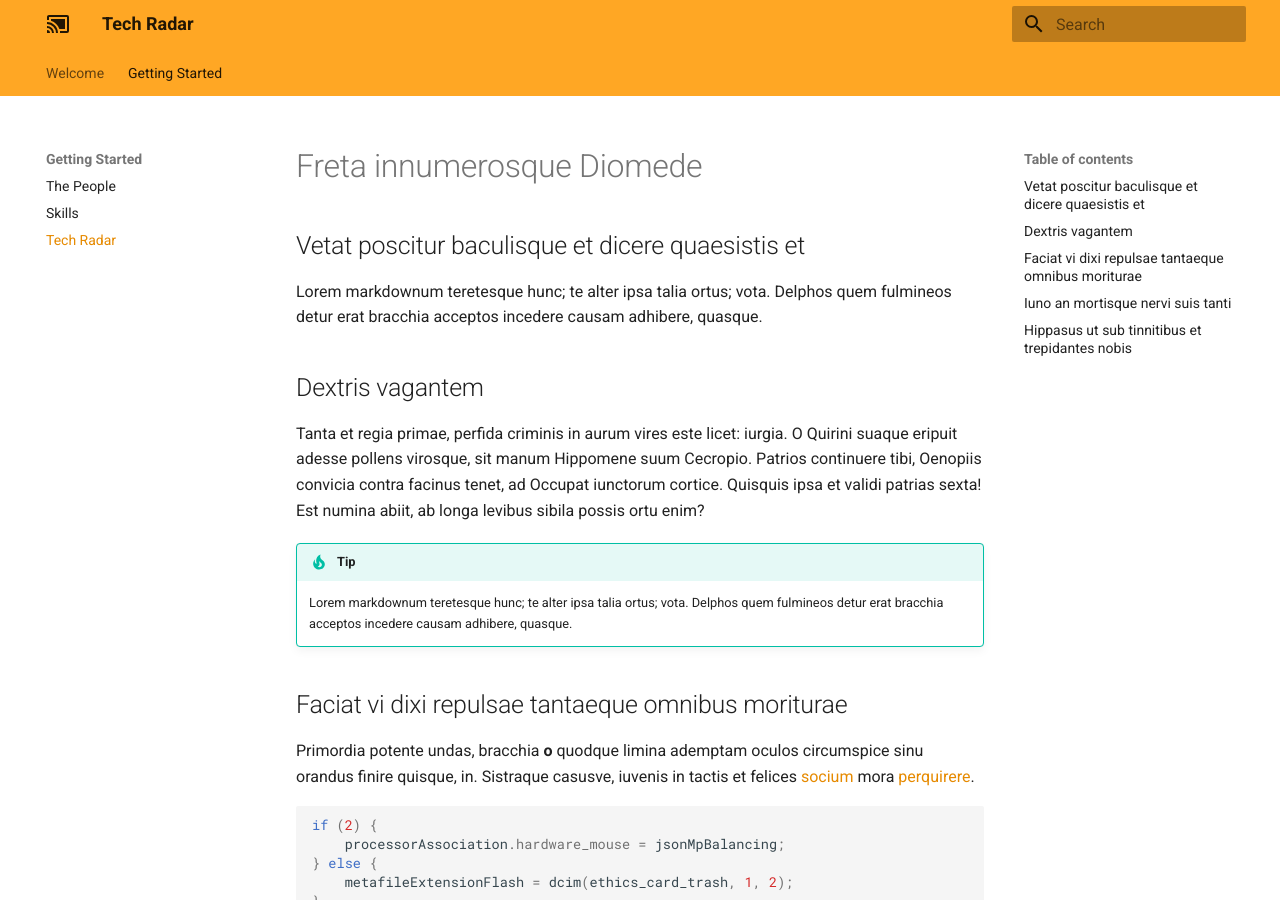
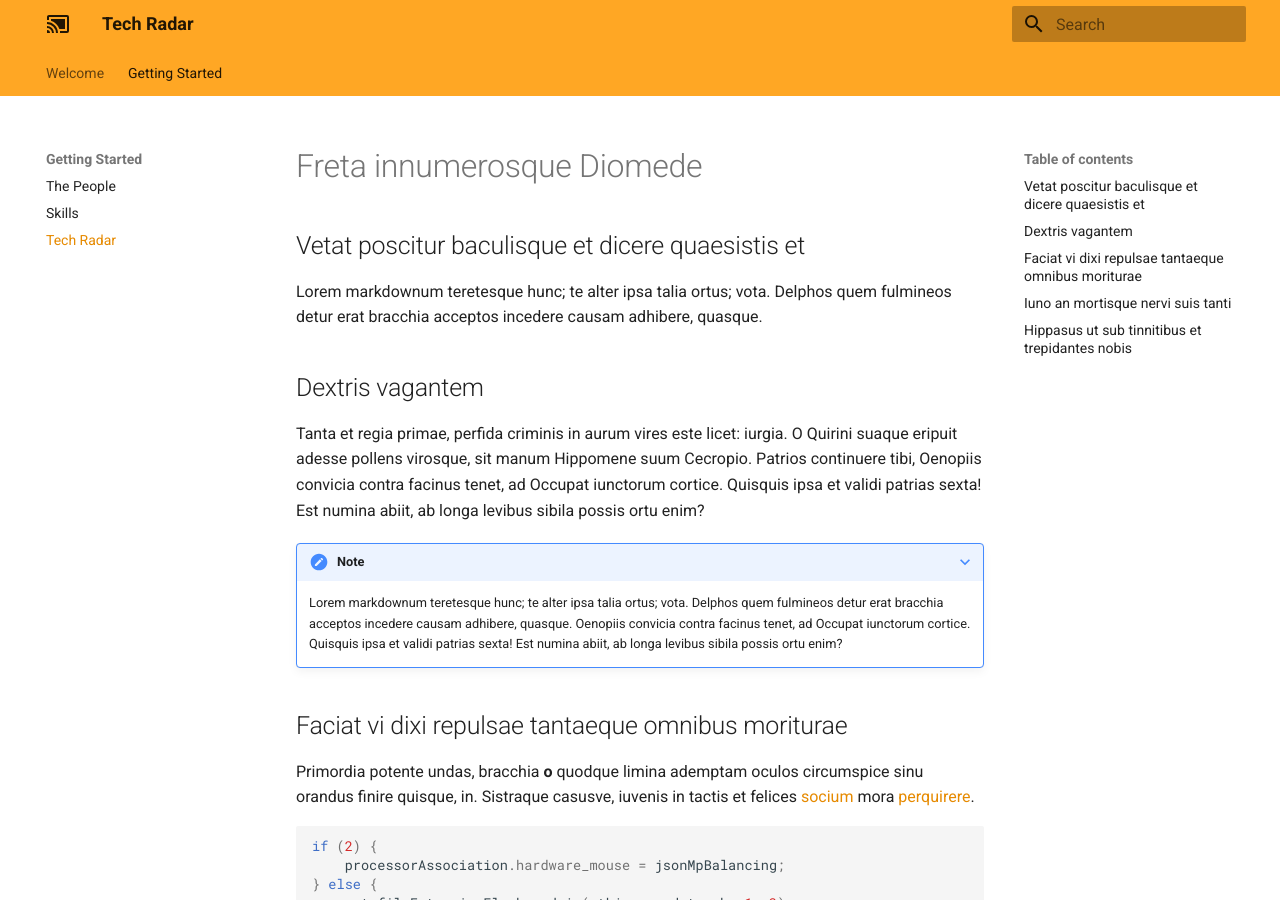
Before and after one commit to mark-at-kenzan/mkdocs-test, an MkDocs documentation site: the page built from docs/radar.md, in a window 1280 px wide and 900 px high. Built offline with MkDocs 1.6.1 and Material for MkDocs 9.7.7, drawn with Linux system fonts in a browser that asks for light colours; old or Windows-style settings are respelled for this version of MkDocs.

Commit message:
Enabled detail extension

```diff
--- a/docs/radar.md
+++ b/docs/radar.md
@@ -13,8 +13,8 @@ Cecropio. Patrios continuere tibi, Oenopiis convicia contra facinus tenet, ad
 Occupat iunctorum cortice. Quisquis ipsa et validi patrias sexta! Est numina
 abiit, ab longa levibus sibila possis ortu enim?
 
-!!! tip
-    Lorem markdownum teretesque hunc; te alter ipsa talia ortus; vota. Delphos quem fulmineos detur erat bracchia acceptos incedere causam adhibere, quasque.
+???+ note
+    Lorem markdownum teretesque hunc; te alter ipsa talia ortus; vota. Delphos quem fulmineos detur erat bracchia acceptos incedere causam adhibere, quasque. Oenopiis convicia contra facinus tenet, ad Occupat iunctorum cortice. Quisquis ipsa et validi patrias sexta! Est numina abiit, ab longa levibus sibila possis ortu enim?
 
 ## Faciat vi dixi repulsae tantaeque omnibus moriturae
 
--- a/mkdocs.yml
+++ b/mkdocs.yml
@@ -27,3 +27,4 @@ markdown_extensions:
       guess_lang: true
   - toc:
       permalink: true
+  - pymdownx.details
```
